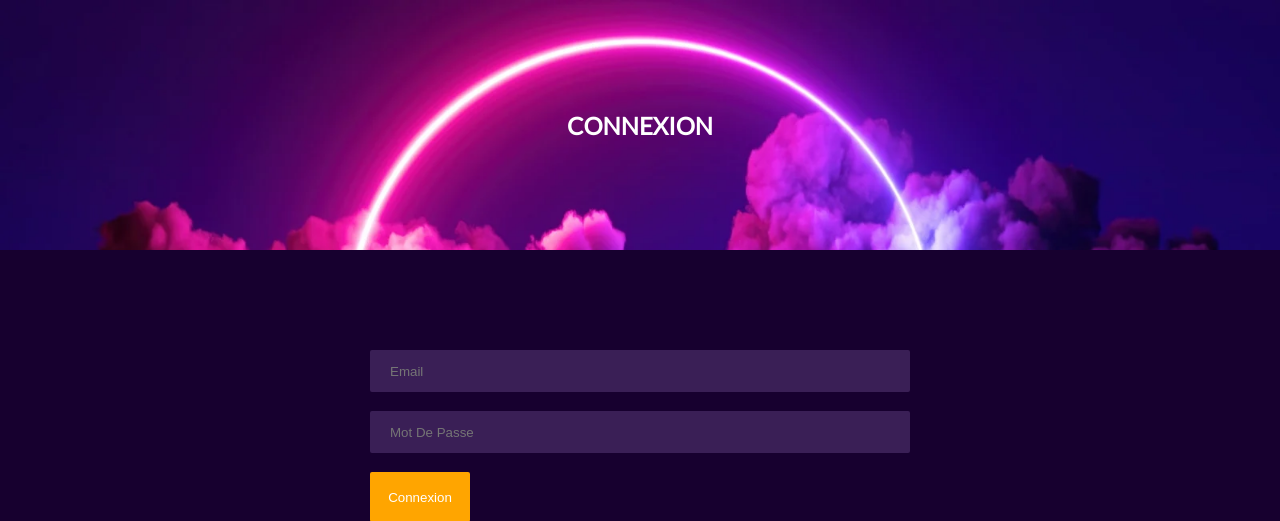
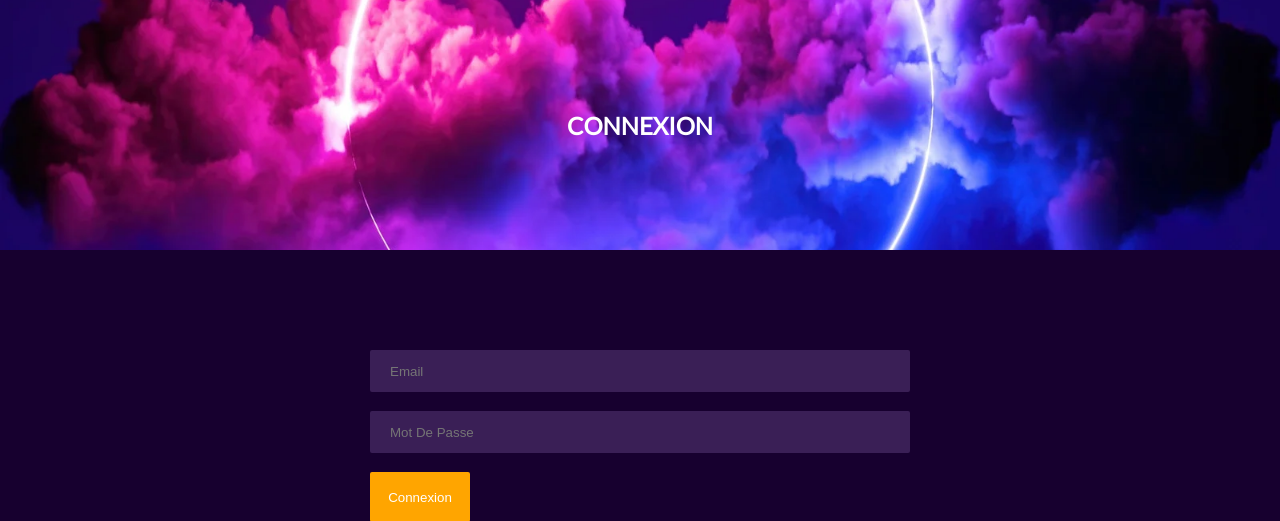
Before and after one commit to JeanFourest/Puissance_4, a PHP site: page /login.html in a window 1280 px wide. Shown: the part 90-611 px from the top of the page. Run offline with PHP 8.4, Linux system fonts and the light colour scheme; some libraries are stand-ins or nearby versions.

Commit message:
Update main.css

```diff
--- a/assets/login/main.css
+++ b/assets/login/main.css
@@ -17,6 +17,7 @@ body
     justify-content: center;
     align-items: center;
     background-image: url("/assets/Images/background.png");
+    background-position: center;
     background-repeat: no-repeat;
     background-size: cover;
 }
```
